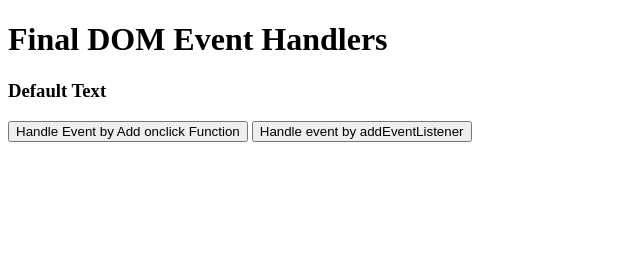
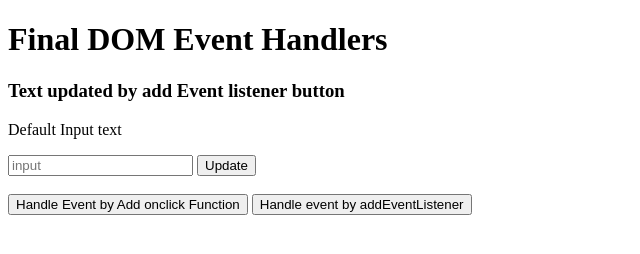
Before and after one commit to Maysha-Khanom-Moon/ph__m25__event_addEventListener_event-bubble, a plain HTML site: page event-summary.html in a window 1280 px wide. Both pictures are taken after a click on the button "Handle event by addEventListener". Shown: the whole page, without its empty margins (0-640 px from the left). Drawn offline with Linux system fonts and the light colour scheme.

Commit message:
most common way to set event handlers

```diff
--- a/event-summary.html
+++ b/event-summary.html
@@ -8,6 +8,12 @@
 <body>
     <h1>Final DOM Event Handlers</h1>
     <h3 id="handler-status">Default Text</h3>
+
+    <p id="p-text">Default Input text</p>
+    <input type="text" name="" placeholder="input" id="input-field" value="">
+    <button id="update">Update</button>
+    <br><br>
+
     <button onclick="handleOnClick()">Handle Event by Add onclick Function</button>
     <button id="event-listener">Handle event by addEventListener</button>
 
@@ -17,13 +23,21 @@
             const handlerStatus = document.getElementById('handler-status');
 
             handlerStatus.innerText = 'Handled by function attached on onclick attribute';
+        }
+        // option 2: via addEventListener
+        document.getElementById('event-listener').addEventListener('click', function() {
+            const handlerStatus = document.getElementById('handler-status');
 
-            // option 2: via addEventListener
-            document.getElementById('event-listener').addEventListener('click', function() {
-                const handlerStatus = document.getElementById('handler-status');
+            handlerStatus.innerText = 'Text updated by add Event listener button';
+        })
 
-                handlerStatus.innerText = 'Text updated by add Event listener button';
-            })
-        }
+
+        // option 2: recap
+        document.getElementById('update').addEventListener('click', function () {
+            document.getElementById('p-text').innerText = document.getElementById('input-field').value;
+
+            document.getElementById('input-field').value="";
+        })
+
     </script>
 </body>
```
